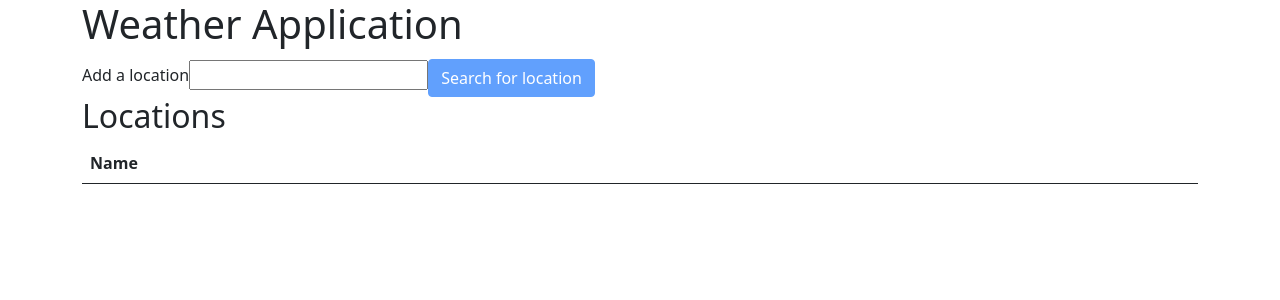
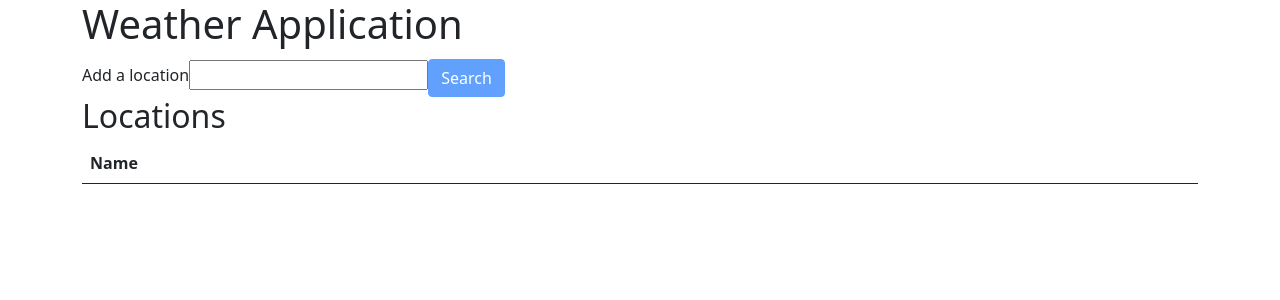
Before and after one commit to Samueltommzy/React-weather-App, a React (Create React App) app: page / in a window 1280 px wide. Shown: the top 300 px of the page. Built offline with nearby package versions, Linux system fonts and the light colour scheme.

Commit message:
search component

```diff
--- a/src/Components/LocationSearch.tsx
+++ b/src/Components/LocationSearch.tsx
@@ -18,7 +18,7 @@ export const LocationSearch: FC<LocationSearchProp> = ({handleSearch}) => {
           Add a location
           <input className = 'ml-1 mr-1' type = 'text' value = {location} onChange ={(e:any)=>setLocation(e.target.value)}/>
         </label>
-        <button className = 'btn btn-primary' onClick = {updateLocations} disabled = {disableSearch}>Search for location</button>
+        <button className = 'btn btn-primary' onClick = {updateLocations} disabled = {disableSearch}>Search</button>
     </div>
   )
 }
```
